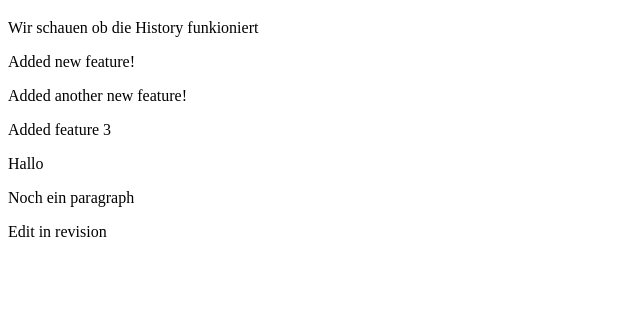
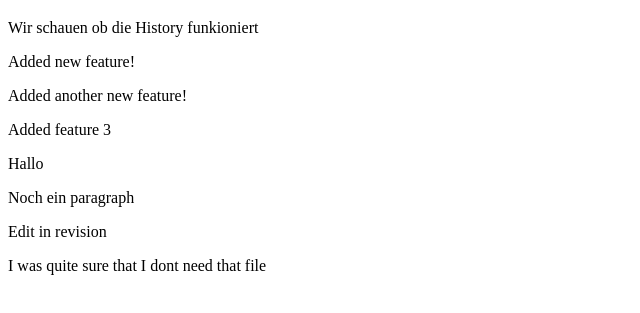
Before and after one commit to ReginaGruber/APM2026, a plain HTML site: page index.html in a window 1280 px wide. Shown: the part 61-374 px from the top of the page, without its empty margins (0-640 px from the left). Drawn offline with Linux system fonts and the light colour scheme.

Commit message:
added a p

```diff
--- a/index.html
+++ b/index.html
@@ -14,5 +14,6 @@
     <p>Hallo</p>
     <p>Noch ein paragraph</p>
  <p> Edit in revision</p>
+<p>I was quite sure that I dont need that file</p>
 </body>
 </html>
```
